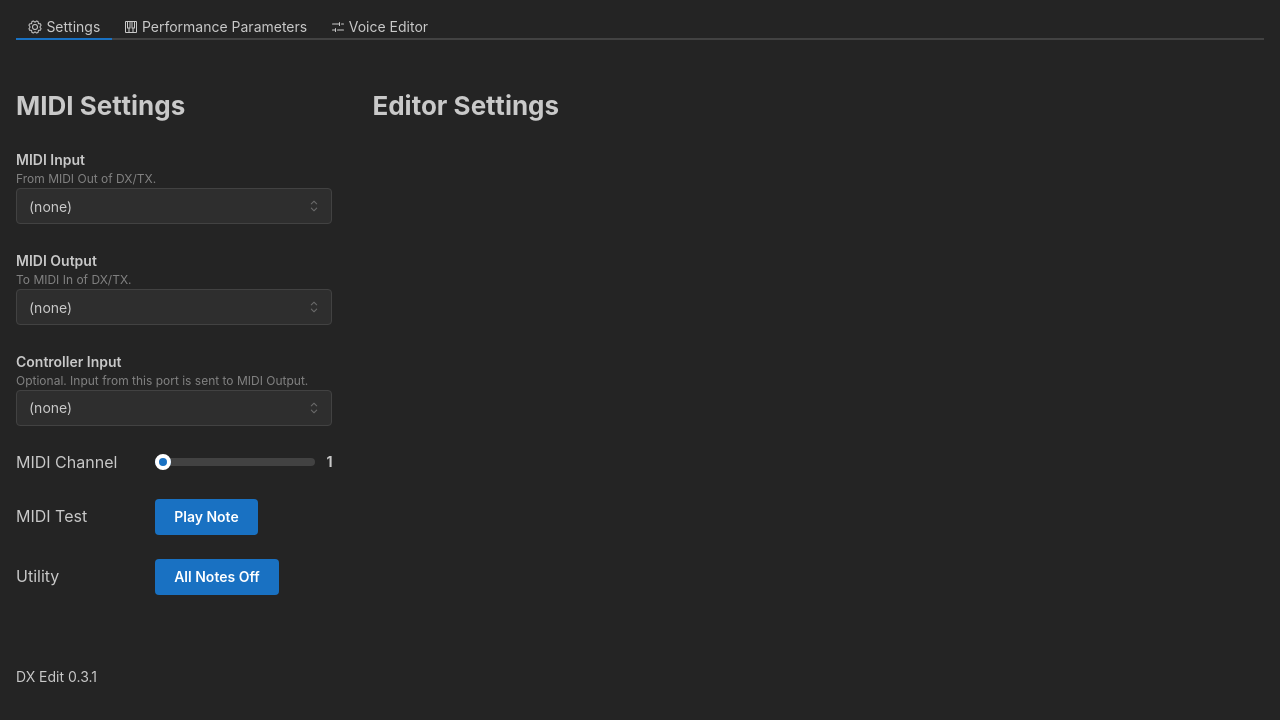
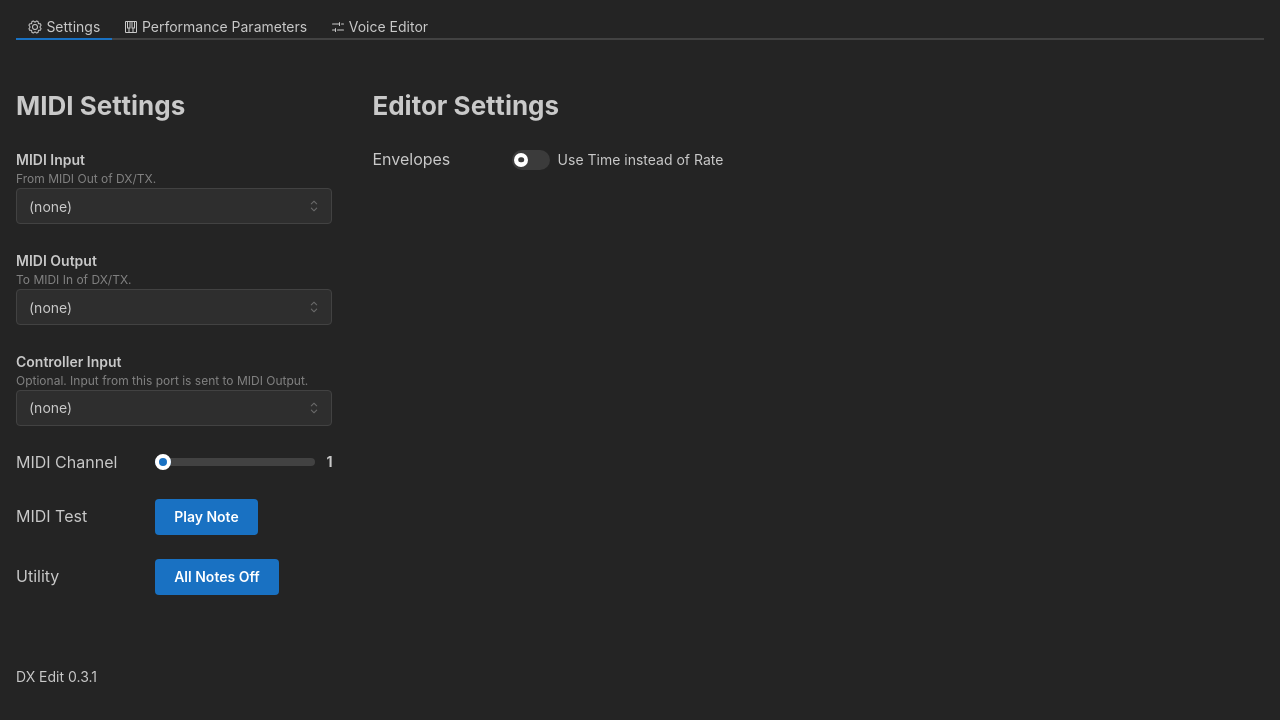
Before and after one commit to Ahlzen/DXEdit, a React (Vite) app: page / in a window 1280 px wide. Shown: the top 720 px of the page. Built offline with nearby package versions, Linux system fonts and the light colour scheme.

Commit message:
Envelopes can now display/edit Time (instead of Rate) values.

```diff
--- a/src/components/App.tsx
+++ b/src/components/App.tsx
@@ -28,6 +28,10 @@ export default function App()
   const [midiOut, setMidiOut] = useState<string|null>(null);
   const [controllerIn, setControllerIn] = useState<string|null>(null);
   const [midiChannel, setMidiChannel] = useState<number>(0);
+
+  // Other configuration state
+  const [isTimeEgMode, setIsTimeEgMode] =
+    useState<boolean>(prefs.current.getPrefs('itTimeEgMode'));
 
   // Editor state
   const [perfParams, setPerfParams] = useState<performanceValues>(
@@ -121,10 +125,13 @@ export default function App()
           midiOut={midiOut}
           controllerIn={controllerIn}
           midiChannel={midiChannel}
+          isTimeEgMode={isTimeEgMode}
           onMidiInChanged={handleMidiInChanged}
           onMidiOutChanged={handleMidiOutChanged}
           onControllerInChanged={handleControllerInChanged}
-          onMidiChannelChanged={setMidiChannel} />
+          onMidiChannelChanged={setMidiChannel}
+          onEgModeChanged={handleEgModeChanged}
+          />
       </Tabs.Panel>
 
       <Tabs.Panel value="performance">
@@ -140,6 +147,7 @@ export default function App()
           midi={midi.current}
           midiChannel={midiChannel}
           voiceParams={voiceParams}
+          isTimeEgMode={isTimeEgMode}
           onVoiceParamsChanged={setVoiceParams} />
       </Tabs.Panel>
 
@@ -172,7 +180,10 @@ export default function App()
     prefs.current.setPrefs('controllerIn', portName);
   }
 
-
+  function handleEgModeChanged(isEgTimeMode: boolean) {
+    setIsTimeEgMode(isEgTimeMode);
+    prefs.current.setPrefs('isEgTimeMode', isEgTimeMode);
+  }
 
 
   ///// MIDI event handlers
--- a/src/components/DXEConfigEditor.tsx
+++ b/src/components/DXEConfigEditor.tsx
@@ -1,7 +1,6 @@
-import { Button, Stack, Group, Title, Space, Text } from '@mantine/core';
+import { Button, Stack, Group, Title, Space, Text, Switch } from '@mantine/core';
 import DXEMidiPortSelector from './DXEMidiPortSelector';
 import DXESlider from './DXESlider';
-import DXERadioGroup from './DXERadioGroup';
 import { version } from '../../package.json';
 import { WebMidi } from '../midi/WebMidi.ts'
 import type { Preferences } from '../preferences';
@@ -16,10 +15,12 @@ export function DXEConfigEditor(props: {
   midiOut: string|null,
   controllerIn: string|null,
   midiChannel: number,
+  isTimeEgMode: boolean,
   onMidiInChanged: (portName: string | null) => void,
   onMidiOutChanged: (portName: string | null) => void,
   onControllerInChanged: (portName: string | null) => void,
   onMidiChannelChanged: (midiChannel: number) => void,
+  onEgModeChanged: (isTimeEgMode: boolean) => void,
 })
 {
   ///// UI
@@ -47,7 +48,6 @@ export function DXEConfigEditor(props: {
         portNames={props.midiInPortNames}
         selectedPortName={props.controllerIn}
         onPortChanged={props.onControllerInChanged} />
-
 
       <DXESlider
         title="MIDI Channel"
@@ -79,12 +79,13 @@ export function DXEConfigEditor(props: {
 
       <Title order={2}>Editor Settings</Title>
 
-      {/* <DXERadioGroup
-        title="Envelope Mode"
-        options={{ "Rate+Level": 'rl', "Time+Level": 1}}
-        selectedValue={0}
-        onValueChanged={(v) => {}} /> */}
-
+      <Group>
+        <Text style={{minWidth: '8rem'}}>Envelopes</Text>
+        <Switch
+          label="Use Time instead of Rate"
+          checked={props.isTimeEgMode}
+          onChange={(v) => props.onEgModeChanged(v.currentTarget.checked)} />
+      </Group>
 
     </Stack>
   </Group>
--- a/src/components/DXEEnvelopeEditor.tsx
+++ b/src/components/DXEEnvelopeEditor.tsx
@@ -8,16 +8,16 @@ export default function DXEEnvelopeEditor(props: {
   title: string,
   data: VoiceParamData,
   eg: egType,
+  isTimeMode: boolean,
   onValueChanged: (offset: number, value: number, isChangeEnd: boolean) => void })
 {
   // Highlighted envelope parameter (0-7)
   const [highlight, setHighlight] = useState<number|undefined>(undefined);
-  const [isTimeMode, setIsTimeMode] = useState<boolean>(false);
 
   const getVal = (offset: number) => {
     const rawValue = props.data.getValueByOffset(
       egTypeOffsets[props.eg] + offset);
-    if (isTimeMode) {
+    if (props.isTimeMode) {
       return offset < 4 ? 99-rawValue : rawValue;
     } else {
       return rawValue
@@ -26,7 +26,7 @@ export default function DXEEnvelopeEditor(props: {
 
   const setVal = (offset: number, val: number, isChangeEnd: boolean) => {
     const fullOffset = egTypeOffsets[props.eg]+offset;
-    if (isTimeMode) {
+    if (props.isTimeMode) {
       props.onValueChanged(fullOffset, offset < 4 ? 99-val : val, isChangeEnd);
     } else {
       props.onValueChanged(fullOffset, val, isChangeEnd);
@@ -45,7 +45,7 @@ export default function DXEEnvelopeEditor(props: {
       <Title order={3}>{props.title}</Title>
 
       <Group gap="sm">
-        <Text className="envParamLabel">{isTimeMode ? "Time" : "Rate"}</Text>
+        <Text className="envParamLabel">{props.isTimeMode ? "Time" : "Rate"}</Text>
         <DXEKnob value={getVal(0)} min={0} max={99}
           onValueChanged={(val, ice) => setVal(0, val, ice)}
           onHoverChanged={(hover) => { handleHoverChanged(hover, 0); } } />
@@ -58,11 +58,6 @@ export default function DXEEnvelopeEditor(props: {
         <DXEKnob value={getVal(3)} min={0} max={99}
           onValueChanged={(val, ice) => setVal(3, val, ice)}
           onHoverChanged={(hover) => { handleHoverChanged(hover, 3); } } />
-
-        <Switch size="xs" onLabel="T" offLabel="R"
-          checked={isTimeMode}
-          onChange={(v) => {setIsTimeMode(v.currentTarget.checked)}} />
-
       </Group>
 
       <Group gap="sm">
@@ -86,8 +81,7 @@ export default function DXEEnvelopeEditor(props: {
         height={100}
         data={props.data}
         eg={props.eg}
-        highlightSegment={highlight}
-        />
+        highlightSegment={highlight} />
     </Stack>
   )
 }
--- a/src/components/DXEOpEditor.tsx
+++ b/src/components/DXEOpEditor.tsx
@@ -7,6 +7,7 @@ import DXERadioGroup from "./DXERadioGroup";
 export default function DXEOpEditor(props: {
   data: VoiceParamData,
   op: opNumber,
+  isTimeEgMode: boolean,
   onValueChanged: (offset: number, value: number, isChangeEnd: boolean) => void})
 {
   ///// State update
@@ -108,6 +109,7 @@ export default function DXEOpEditor(props: {
     <DXEEnvelopeEditor title="OP Envelope"
       data={props.data}
       eg={props.op}
+      isTimeMode={props.isTimeEgMode}
       onValueChanged={props.onValueChanged} />
 
     <h3>Keyboard Level Scaling</h3>
--- a/src/components/DXEVoiceEditor.tsx
+++ b/src/components/DXEVoiceEditor.tsx
@@ -19,6 +19,7 @@ export function DXEVoiceEditor(props: {
   midi: WebMidi,
   midiChannel: number,
   voiceParams: VoiceParamData,
+  isTimeEgMode: boolean,
   onVoiceParamsChanged: (newVoiceParams: VoiceParamData) => void,
 })
 {
@@ -129,6 +130,7 @@ export function DXEVoiceEditor(props: {
         <DXEEnvelopeEditor title="Pitch Envelope"
           data={props.voiceParams}
           eg='pitch'
+          isTimeMode={props.isTimeEgMode}
           onValueChanged={handleVoiceParamChanged} />
       </Stack>
 
@@ -150,6 +152,7 @@ export function DXEVoiceEditor(props: {
         </Group>
 
         <DXEOpEditor op={currentOp} data={props.voiceParams}
+          isTimeEgMode={props.isTimeEgMode}
           onValueChanged={handleVoiceParamChanged} />
       </Stack>
 
```
Also changed, not shown: src/components/DXERadioGroup.tsx (indentation only), 2 other files (tests, documents, lock files or other folders).
